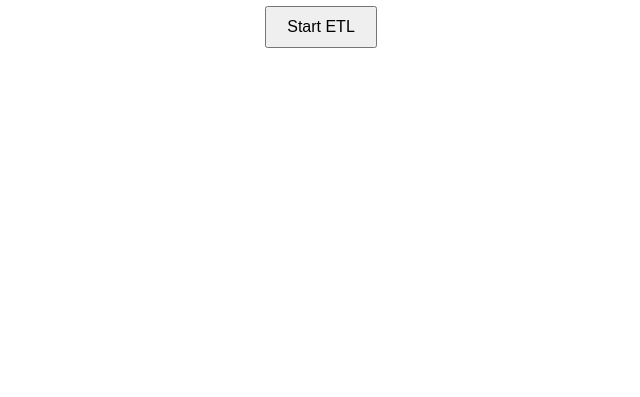
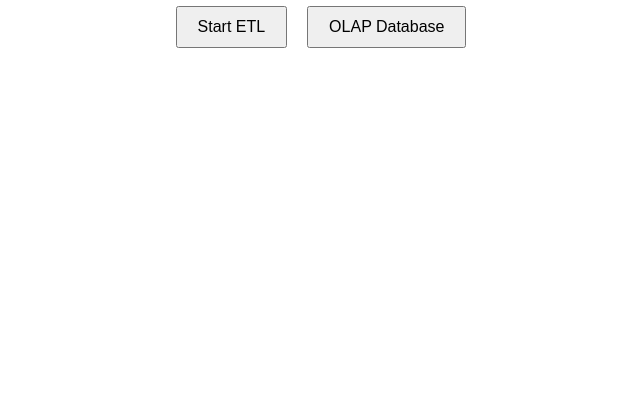
Before and after one commit to EC528-Fall-2024/hybrid-tx-analytical-epoxy, a plain HTML site: page apiary/etl-demo/src/main/resources/templates/home.html in a window 1280 px wide. Shown: the part 403-800 px from the top of the page, without its empty margins (319-959 px from the left). Drawn offline with Linux system fonts and the light colour scheme.

Commit message:
Update home.html - linked to OLAP.htlm

```diff
--- a/apiary/etl-demo/src/main/resources/templates/home.html
+++ b/apiary/etl-demo/src/main/resources/templates/home.html
@@ -48,6 +48,9 @@
                     document.getElementById('notification').innerText = 'Error: ' + error;
                 });
         }
+        function startOLAP(){
+             window.location.href = 'olap.html';
+        }
     </script>
 </head>
 <body>
@@ -55,6 +58,7 @@
         <h1>Trigger ETL Process</h1>
         <div class="button-container">
             <button onclick="startETL()">Start ETL</button>
+             <button onclick="startOLAP()">OLAP Database</button>
         </div>
         <!-- Notification area to display success or error message -->
         <p id="notification"></p>
```
